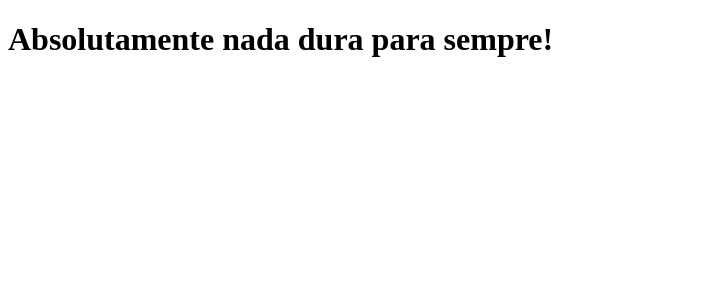
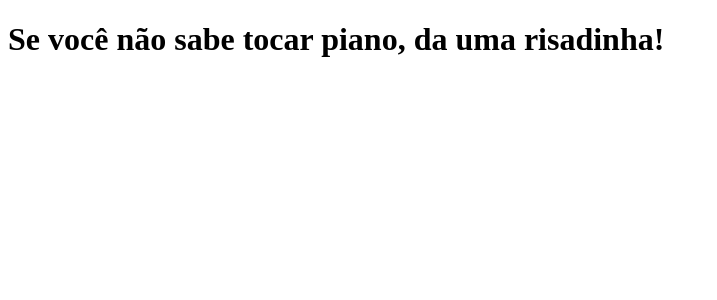
Before and after one commit to patriciacarvalhoBR/clone-tabnews, a Next.js app: page / in a window 1280 px wide. Shown: the top 300 px of the page, without its empty margins (0-717 px from the left). Built offline with nearby package versions, Linux system fonts and the light colour scheme.

Commit message:
nova frase

```diff
--- a/pages/index.js
+++ b/pages/index.js
@@ -1,6 +1,6 @@
  function Home() {
 
-    return <h1>Absolutamente nada dura para sempre!</h1>
+    return <h1>Se você não sabe tocar piano, da uma risadinha!</h1>
  }
 
  export default Home;
```
